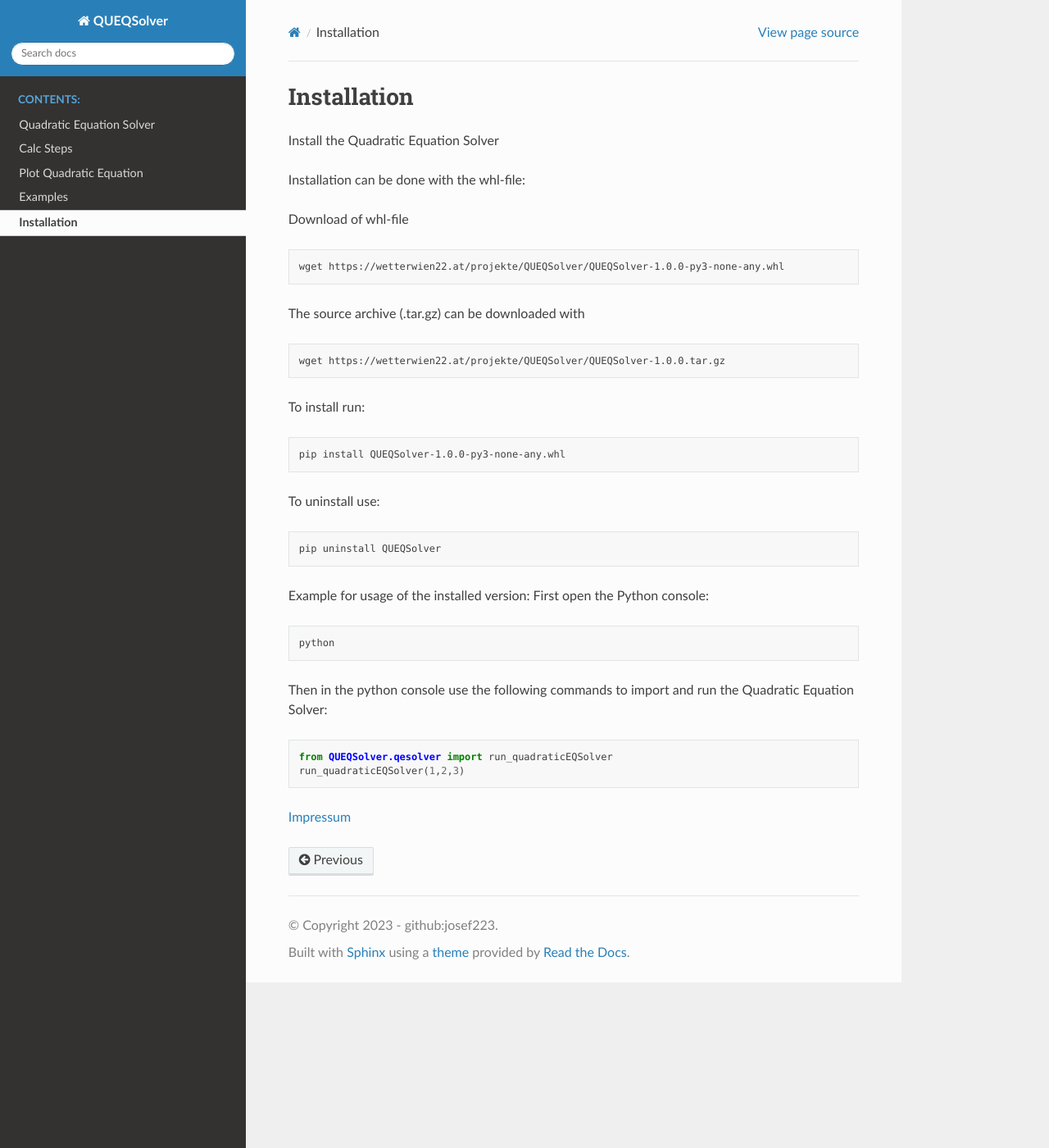
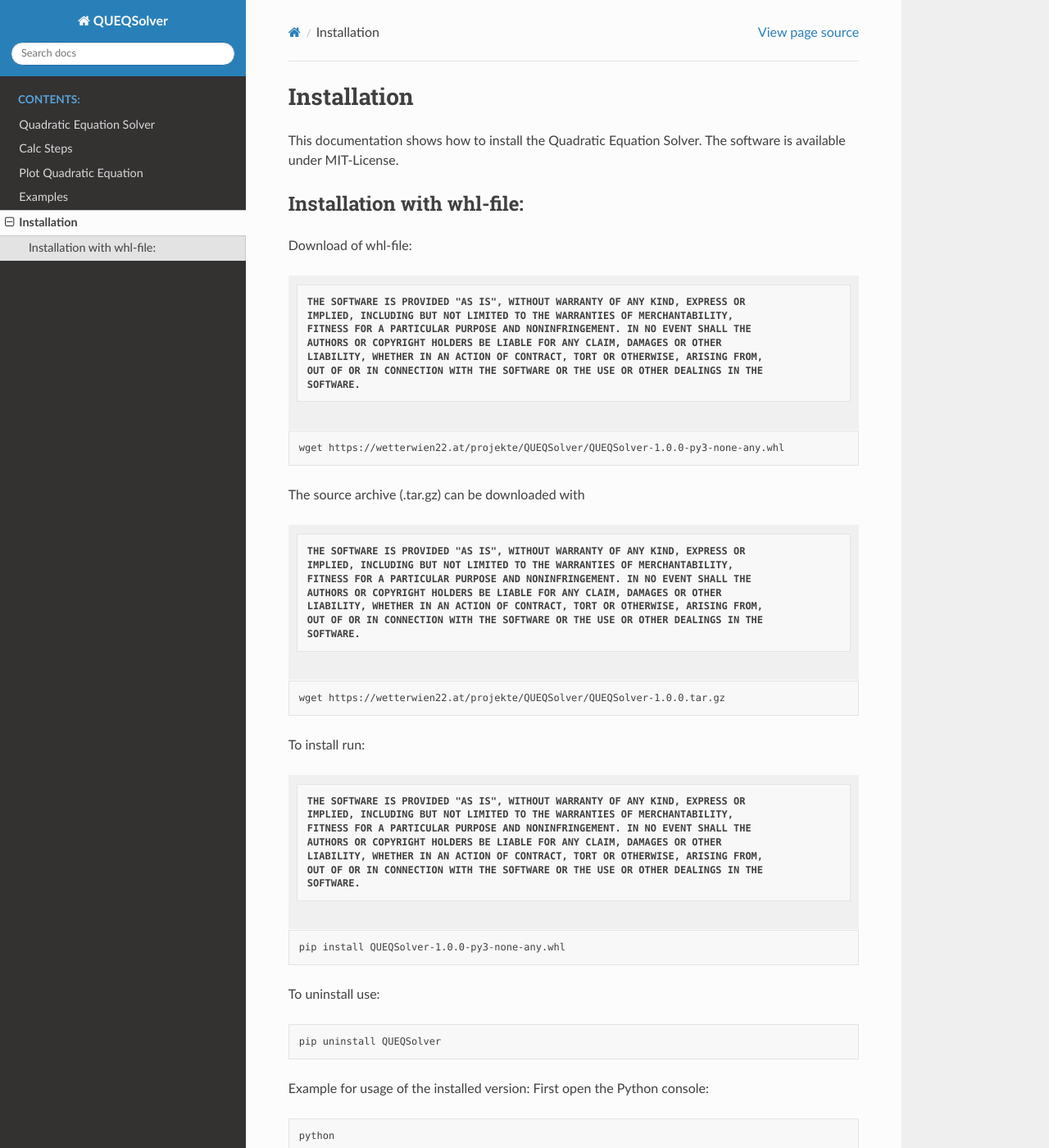
Before and after one commit to josef223/QUEQSolver, a Sphinx documentation site: the page built from docs/source/install.rst, in a window 1280 px wide and 1400 px high. Shown: the whole window at 82% size. Built offline with Sphinx 7.4.7 and the Read the Docs theme 2.0.0, drawn with Linux system fonts in a browser that asks for light colours.

Commit message:
added text

```diff
--- a/docs/source/install.rst
+++ b/docs/source/install.rst
@@ -3,23 +3,98 @@
 Installation
 =========================
 
-Install the Quadratic Equation Solver
+This documentation shows how to install the Quadratic Equation Solver. The software is available under MIT-License.
 
-Installation can be done with the whl-file:
+Installation with whl-file:
+-------------------------------------------
 
-Download of whl-file
+Download of whl-file:
+
+.. raw:: html
+
+    <style>
+    .bold-code-block {
+        font-family: monospace;
+        background-color: #f0f0f0; /* typical code block background */
+        display: block;
+        padding: 10px;
+        font-weight: bold;
+    }
+    </style>
+
+.. rst-class:: bold-code-block
+
+.. code-block:: text
+
+    THE SOFTWARE IS PROVIDED "AS IS", WITHOUT WARRANTY OF ANY KIND, EXPRESS OR
+    IMPLIED, INCLUDING BUT NOT LIMITED TO THE WARRANTIES OF MERCHANTABILITY,
+    FITNESS FOR A PARTICULAR PURPOSE AND NONINFRINGEMENT. IN NO EVENT SHALL THE
+    AUTHORS OR COPYRIGHT HOLDERS BE LIABLE FOR ANY CLAIM, DAMAGES OR OTHER
+    LIABILITY, WHETHER IN AN ACTION OF CONTRACT, TORT OR OTHERWISE, ARISING FROM,
+    OUT OF OR IN CONNECTION WITH THE SOFTWARE OR THE USE OR OTHER DEALINGS IN THE
+    SOFTWARE.
 
 .. code-block:: bash
 
     wget https://wetterwien22.at/projekte/QUEQSolver/QUEQSolver-1.0.0-py3-none-any.whl
 
+
 The source archive (.tar.gz) can be downloaded with
+
+.. raw:: html
+
+    <style>
+    .bold-code-block {
+        font-family: monospace;
+        background-color: #f0f0f0; /* typical code block background */
+        display: block;
+        padding: 10px;
+        font-weight: bold;
+    }
+    </style>
+
+.. rst-class:: bold-code-block
+
+.. code-block:: text
+
+    THE SOFTWARE IS PROVIDED "AS IS", WITHOUT WARRANTY OF ANY KIND, EXPRESS OR
+    IMPLIED, INCLUDING BUT NOT LIMITED TO THE WARRANTIES OF MERCHANTABILITY,
+    FITNESS FOR A PARTICULAR PURPOSE AND NONINFRINGEMENT. IN NO EVENT SHALL THE
+    AUTHORS OR COPYRIGHT HOLDERS BE LIABLE FOR ANY CLAIM, DAMAGES OR OTHER
+    LIABILITY, WHETHER IN AN ACTION OF CONTRACT, TORT OR OTHERWISE, ARISING FROM,
+    OUT OF OR IN CONNECTION WITH THE SOFTWARE OR THE USE OR OTHER DEALINGS IN THE
+    SOFTWARE.
 
 .. code-block:: bash
 
     wget https://wetterwien22.at/projekte/QUEQSolver/QUEQSolver-1.0.0.tar.gz
 
 To install run:
+
+.. raw:: html
+
+    <style>
+    .bold-code-block {
+        font-family: monospace;
+        background-color: #f0f0f0; /* typical code block background */
+        display: block;
+        padding: 10px;
+        font-weight: bold;
+    }
+    </style>
+
+.. rst-class:: bold-code-block
+
+.. code-block:: text
+
+    THE SOFTWARE IS PROVIDED "AS IS", WITHOUT WARRANTY OF ANY KIND, EXPRESS OR
+    IMPLIED, INCLUDING BUT NOT LIMITED TO THE WARRANTIES OF MERCHANTABILITY,
+    FITNESS FOR A PARTICULAR PURPOSE AND NONINFRINGEMENT. IN NO EVENT SHALL THE
+    AUTHORS OR COPYRIGHT HOLDERS BE LIABLE FOR ANY CLAIM, DAMAGES OR OTHER
+    LIABILITY, WHETHER IN AN ACTION OF CONTRACT, TORT OR OTHERWISE, ARISING FROM,
+    OUT OF OR IN CONNECTION WITH THE SOFTWARE OR THE USE OR OTHER DEALINGS IN THE
+    SOFTWARE.
+
 
 .. code-block:: bash
 
```
